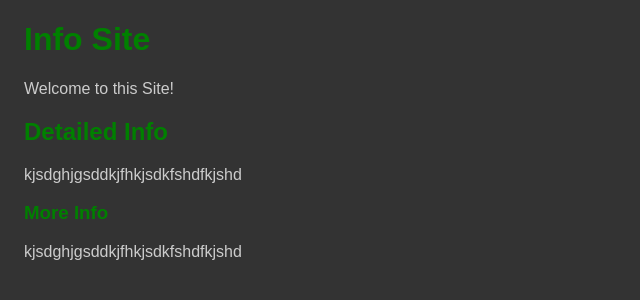
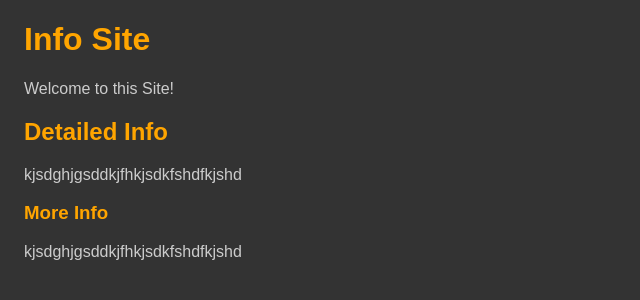
Before and after one commit to Scientific-Research/mk-003-sass-basics, a React (Vite) app: page / in a window 1280 px wide. Shown: the top 300 px of the page, without its empty margins (0-640 px from the left). Built offline with nearby package versions, Linux system fonts and the light colour scheme.

Commit message:
and now is in orange!

```diff
--- a/src/App.scss
+++ b/src/App.scss
@@ -1,4 +1,4 @@
-$headerColor: green;
+$headerColor: orange;
 body {
   background-color: #333;
   color: #ccc;
```
